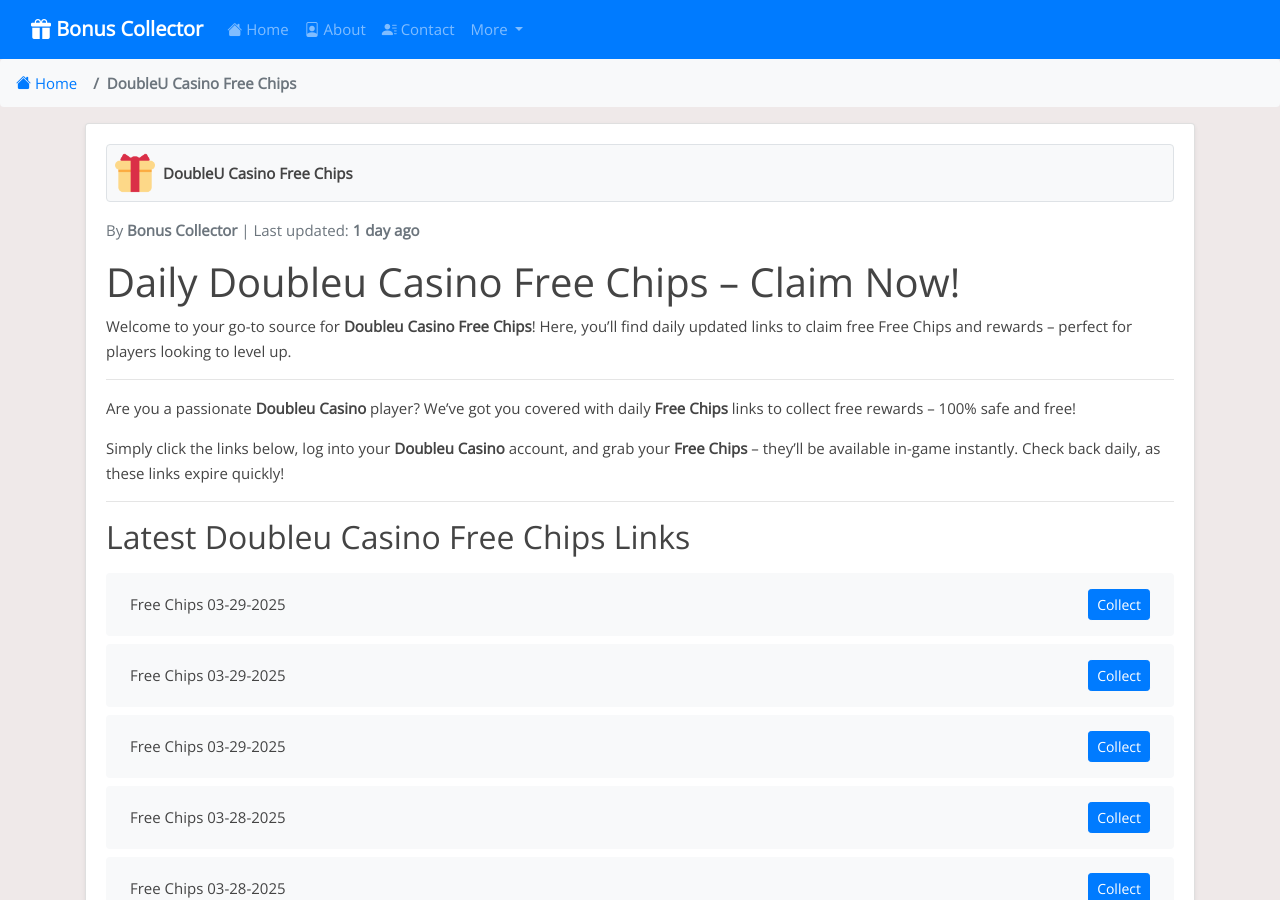
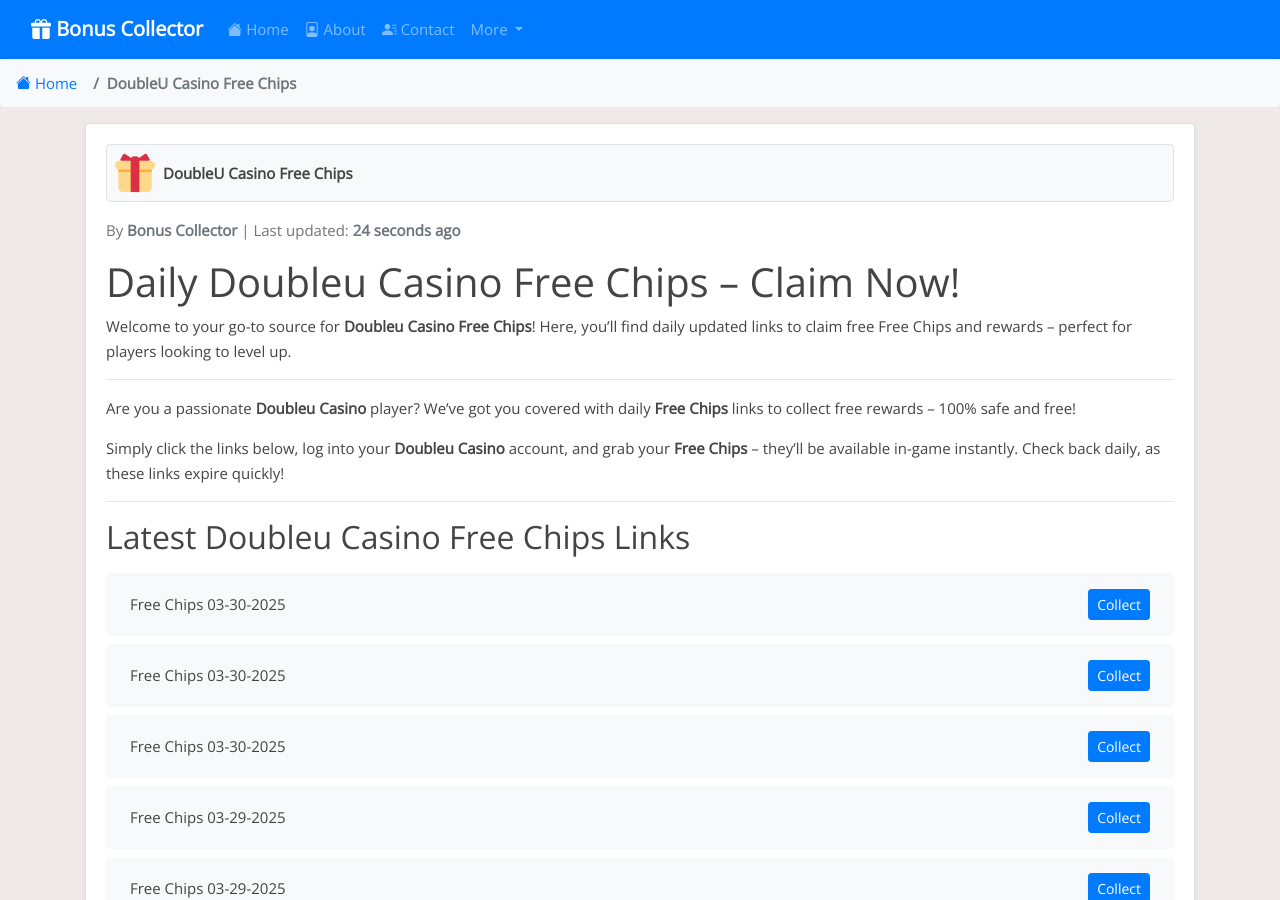
Before and after one commit to iamrohan99/bc-net, a Jekyll site: the page built from _posts/2024-07-19-doubleu-casino.md, in a window 1280 px wide and 900 px high. Built offline with Jekyll 4.4.1, drawn with Linux system fonts in a browser that asks for light colours; some of the changed text lies outside the part shown.

Commit message:
Update doubleu-casino reward links, content, and last modified date - 2025-03-30 04:29

```diff
--- a/_data/include_files.yml
+++ b/_data/include_files.yml
@@ -3,7 +3,7 @@ coin-master.html:
 match-masters.html:
   last_modified: "2025-03-29T18:31:27Z"
 doubleu-casino.html:
-  last_modified: "2025-03-29T04:29:38Z"
+  last_modified: "2025-03-30T04:29:43Z"
 bingo-bash.html:
   last_modified: "2025-03-29T14:23:12Z"
 house-of-fun.html:
--- a/_includes/doubleu-casino.html
+++ b/_includes/doubleu-casino.html
@@ -1,4 +1,16 @@
 <ul class="list-group mt-3 mb-4">
+  <li class="list-group-item d-flex justify-content-between align-items-center">
+    <span>Free Chips 03-30-2025</span>
+    <a href="https://duc.link/FreeChipsmars29gd" class="btn btn-primary btn-sm">Collect</a>
+  </li>
+  <li class="list-group-item d-flex justify-content-between align-items-center">
+    <span>Free Chips 03-30-2025</span>
+    <a href="https://duc.link/FreeChipsMar1292" class="btn btn-primary btn-sm">Collect</a>
+  </li>
+  <li class="list-group-item d-flex justify-content-between align-items-center">
+    <span>Free Chips 03-30-2025</span>
+    <a href="http://duc.link/x0329ueny" class="btn btn-primary btn-sm">Collect</a>
+  </li>
   <li class="list-group-item d-flex justify-content-between align-items-center">
     <span>Free Chips 03-29-2025</span>
     <a href="https://duc.link/insta_28uencm" class="btn btn-primary btn-sm">Collect</a>
@@ -387,16 +399,4 @@
     <span>Free Chips 02-21-2025</span>
     <a href="https://duc.link/FreeCihpsJan24i4f8" class="btn btn-primary btn-sm">Collect</a>
   </li>
-  <li class="list-group-item d-flex justify-content-between align-items-center">
-    <span>Free Chips 02-20-2025</span>
-    <a href="https://duc.link/FreeChipsFeb44dz9" class="btn btn-primary btn-sm">Collect</a>
-  </li>
-  <li class="list-group-item d-flex justify-content-between align-items-center">
-    <span>Free Chips 02-20-2025</span>
-    <a href="https://duc.link/insta_19jdnx" class="btn btn-primary btn-sm">Collect</a>
-  </li>
-  <li class="list-group-item d-flex justify-content-between align-items-center">
-    <span>Free Chips 02-20-2025</span>
-    <a href="https://duc.link/FreeChipsFe445zege" class="btn btn-primary btn-sm">Collect</a>
-  </li>
 </ul>
```
Also changed, not shown: links-json/doubleu-casino.json (+12 -12 lines).
